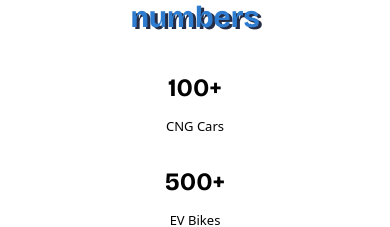
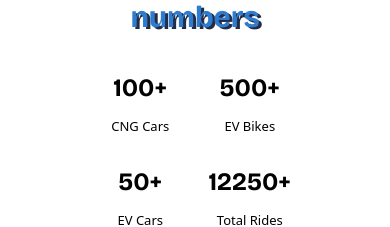
Before and after one commit to ayoeze191/kororyde, a Next.js app: page / in a window 390 px wide. Shown: the part 617-844 px from the top of the page. Built offline with nearby package versions, Linux system fonts and the light colour scheme.

Commit message:
fix career path

```diff
--- a/app/page.js
+++ b/app/page.js
@@ -83,11 +83,11 @@ Smart Mobility
 
      <div className=" bg-white ">
         <p className="text-[#2D7CD0] text-[30px] lg:text-[50px] font-bold pt-[50px] w-[179px] mx-auto lg:pt-[150px]  lg:w-full text-center font-[family-name:var(--font-bricolage-grotesque)] [text-shadow:3px_2px_0px_#252B42]">KoroRYDE in numbers</p>
-        <div className="flex lg:gap-[154px] gap-[27px] flex-col lg:flex-row mx-auto w-fit mt-[30px] lg:mt-[50px] ">
+        <div className="md:flex grid grid-cols-2 lg:flex lg:gap-[154px] gap-[27px] flex-col lg:flex-row mx-auto w-fit mt-[30px] lg:mt-[50px] ">
           {[{numb: 100, title: 'CNG Cars'}, {numb: 500, title: 'EV Bikes'}, {numb: 50, title: 'EV Cars'}, {numb: 12250, title: 'Total Rides'}].map((kor, index) => {
             return           <div key={index} className="flex flex-col text-center text-[18px]">
-            <p className="text-[#010101] text-[25px] lg:text-[50px] font-bold leading-[150%] font-[family-name:var(--font-bricolage-grotesque)] "  >{kor.numb}+</p>
-            <p className="text-[#010101] text-[13px] lg:text-base mt-[10px] text-center">{kor.title}</p>
+            <p className="text-[#010101] text-[25px] sm:text-[50px] font-bold leading-[150%] font-[family-name:var(--font-bricolage-grotesque)] "  >{kor.numb}+</p>
+            <p className="text-[#010101] text-[13px] sm:text-base mt-[10px] text-center">{kor.title}</p>
           </div>
           })}
         </div>
```
